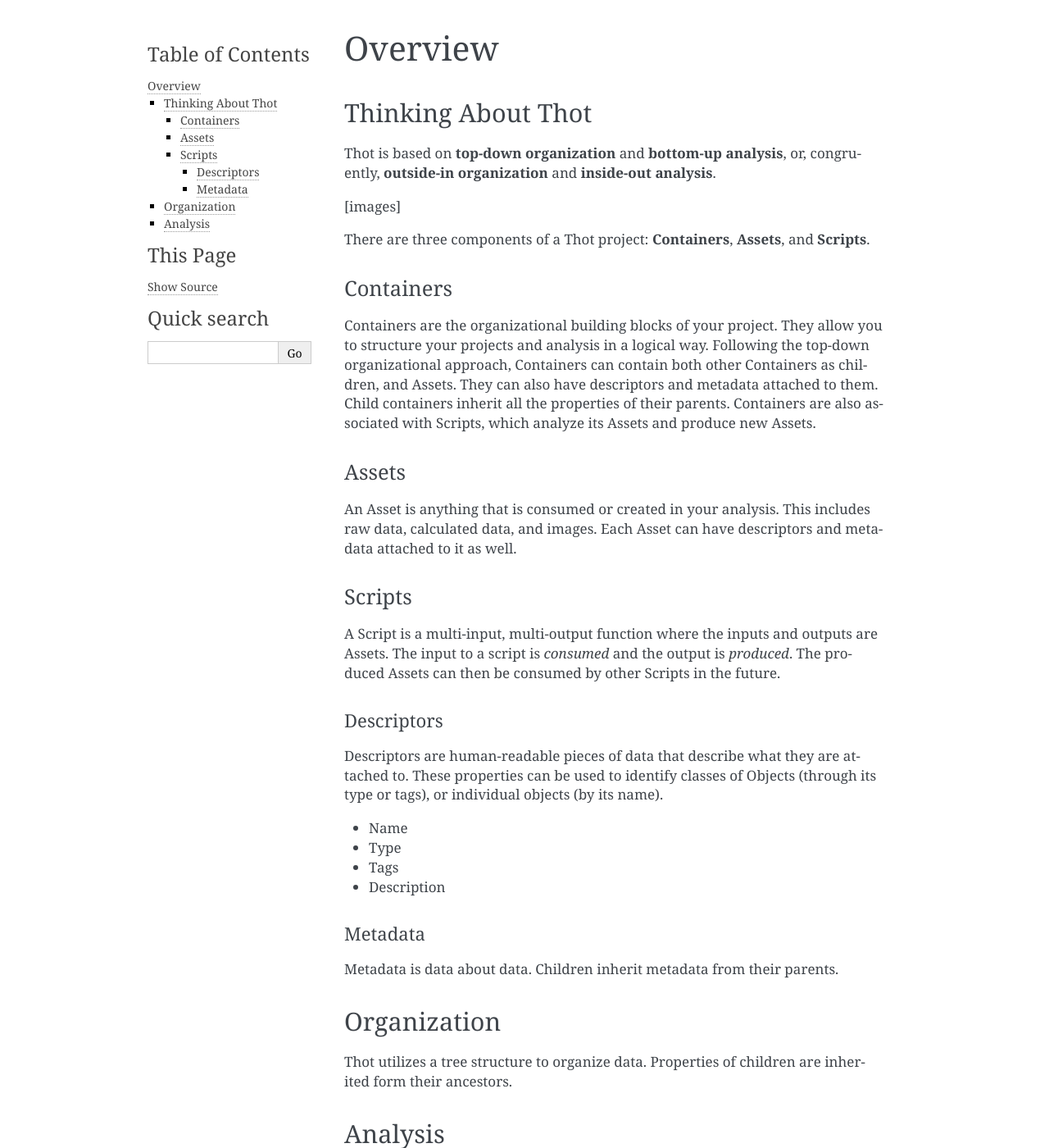
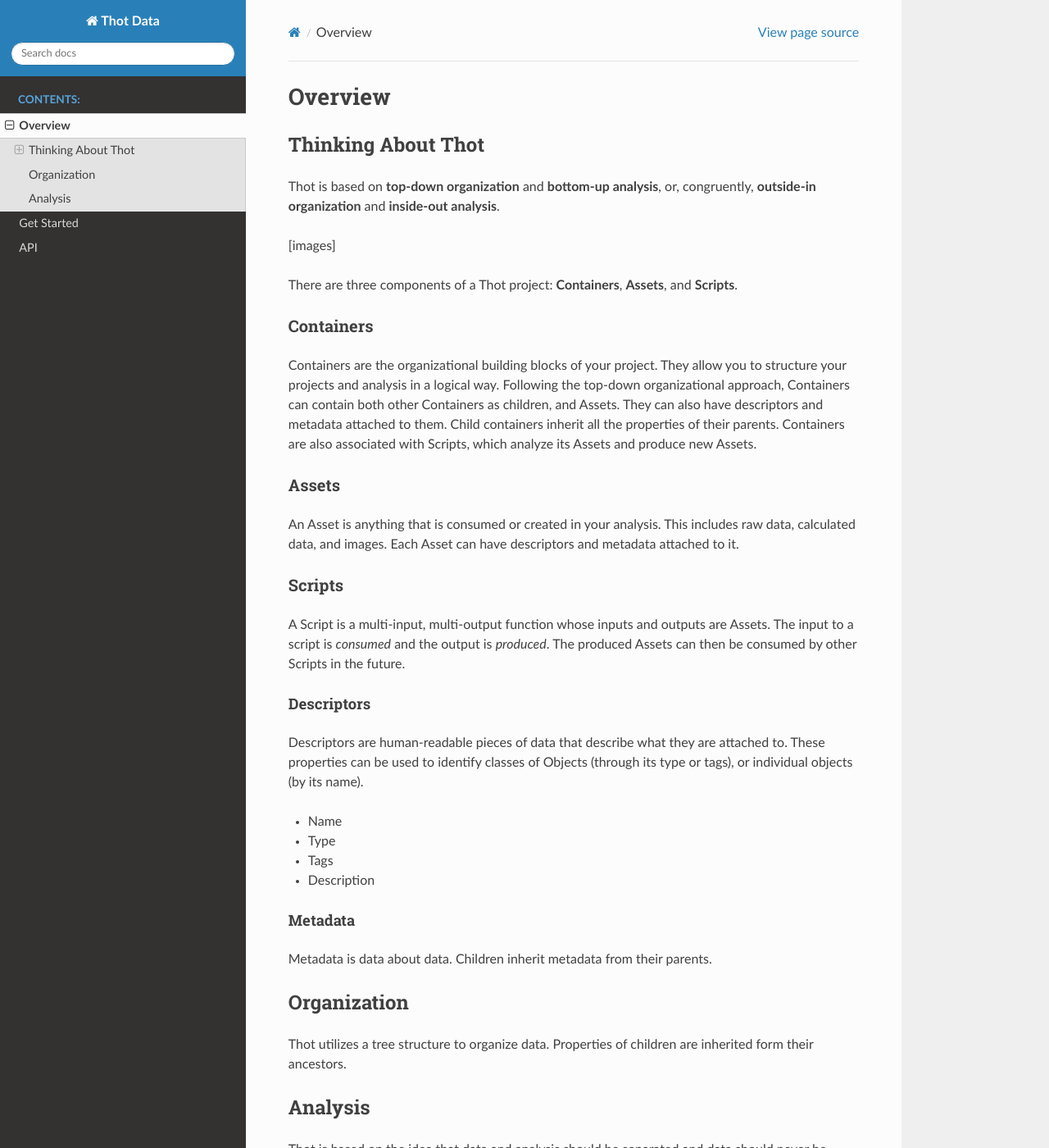
Before and after one commit to syre-data/docs, a Sphinx documentation site: the page built from source/overview.rst, in a window 1280 px wide and 1400 px high. Shown: the whole window at 82% size. Built offline with Sphinx 7.4.7 and the Read the Docs theme 2.0.0, drawn with Linux system fonts in a browser that asks for light colours; pages that are not in the unit, such as notebooks, are missing from menus; some of the changed text lies outside the part shown.

Commit message:
Added autodocs, updated theme.

```diff
--- /dev/null
+++ b/source/api/modules.rst
@@ -0,0 +1,7 @@
+thot
+====
+
+.. toctree::
+   :maxdepth: 4
+
+   thot
--- a/source/conf.py
+++ b/source/conf.py
@@ -11,10 +11,10 @@
 # If extensions (or modules to document with autodoc) are in another directory,
 # add these directories to sys.path here. If the directory is relative to the
 # documentation root, use os.path.abspath to make it absolute, like shown here.
-#
-# import os
-# import sys
-# sys.path.insert(0, os.path.abspath('.'))
+
+import os
+import sys
+sys.path.insert( 0, os.path.abspath( '../python/' ) )
 
 
 # -- Project information -----------------------------------------------------
@@ -45,7 +45,7 @@
 ]
 
 # Add any paths that contain templates here, relative to this directory.
-# templates_path = []
+templates_path = ['_templates']
 
 # The suffix(es) of source filenames.
 # You can specify multiple suffix as a list of string:
@@ -76,8 +76,9 @@
 
 # The theme to use for HTML and HTML Help pages.  See the documentation for
 # a list of builtin themes.
-#
-html_theme = 'alabaster'
+
+# html_theme = 'default'
+html_theme = 'sphinx_rtd_theme'
 
 # Theme options are theme-specific and customize the look and feel of a theme
 # further.  For a list of options available for each theme, see the
@@ -88,7 +89,7 @@
 # Add any paths that contain custom static files (such as style sheets) here,
 # relative to this directory. They are copied after the builtin static files,
 # so a file named "default.css" will overwrite the builtin "default.css".
-# html_static_path = []
+html_static_path = ['_static']
 
 # Custom sidebar templates, must be a dictionary that maps document names
 # to template names.
--- a/source/get_started.rst
+++ b/source/get_started.rst
@@ -191,9 +191,9 @@
 2. ``thot = LocalProject()`` |rarr| ``thot = ThotProject()``
 
 
-********
-Analysis
-********
+***************
+Writing Scripts
+***************
 
 Thot is founded on the idea that the same analysis needs to be run on different data sets. Often this is done manually, taking additional time and effort, and is prone to mistakes. By separating the analysis process from the data, Thot allows your data to be automatically analyzed.
 
--- a/source/index.rst
+++ b/source/index.rst
@@ -16,7 +16,7 @@
    local_projects
    hosted_projects
    examples
-   api
+   api/index
 
 
 Indices and tables
--- a/source/overview.rst
+++ b/source/overview.rst
@@ -20,12 +20,12 @@
 Assets
 ======
 
-An Asset is anything that is consumed or created in your analysis. This includes raw data, calculated data, and images. Each Asset can have descriptors and metadata attached to it as well.
+An Asset is anything that is consumed or created in your analysis. This includes raw data, calculated data, and images. Each Asset can have descriptors and metadata attached to it.
 
 Scripts
 =======
 
-A Script is a multi-input, multi-output function where the inputs and outputs are Assets. The input to a script is *consumed* and the output is *produced*. The produced Assets can then be consumed by other Scripts in the future.
+A Script is a multi-input, multi-output function whose inputs and outputs are Assets. The input to a script is *consumed* and the output is *produced*. The produced Assets can then be consumed by other Scripts in the future.
 
 Descriptors
 -----------
@@ -56,4 +56,4 @@
 Analysis
 ********
 
-Thot is based on the idea that data and analysis should be separated and data should never be modified. You can think of a Thot analysis script as a machine reads data manipulates them and creates new pieces of data.
+Thot is based on the idea that data and analysis should be separated and data should never be modified. You can think of a Thot Script as a machine that reads data, manipulates them, and creates new data.
```
Also changed, not shown: source/api/index.rst (added, +9 -0 lines), source/api/thot.classes.rst (added, +78 -0 lines), source/api/thot.db.rst (added, +38 -0 lines), source/api/thot.rst (added, +46 -0 lines).
